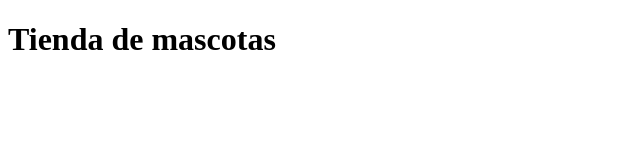
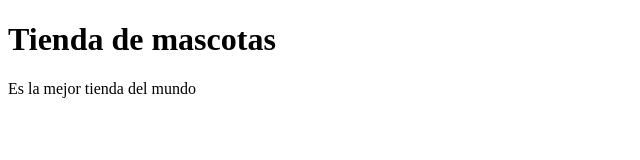
Before and after one commit to cgomezvega/tienda002D, a plain HTML site: page index.html in a window 1280 px wide. Shown: the whole page, without its empty margins (0-640 px from the left). Drawn offline with Linux system fonts and the light colour scheme.

Commit message:
Update index.html

```diff
--- a/index.html
+++ b/index.html
@@ -8,5 +8,6 @@
 </head>
 <body>
     <h1>Tienda de mascotas</h1>
+    Es la mejor tienda del mundo
 </body>
 </html>
```
